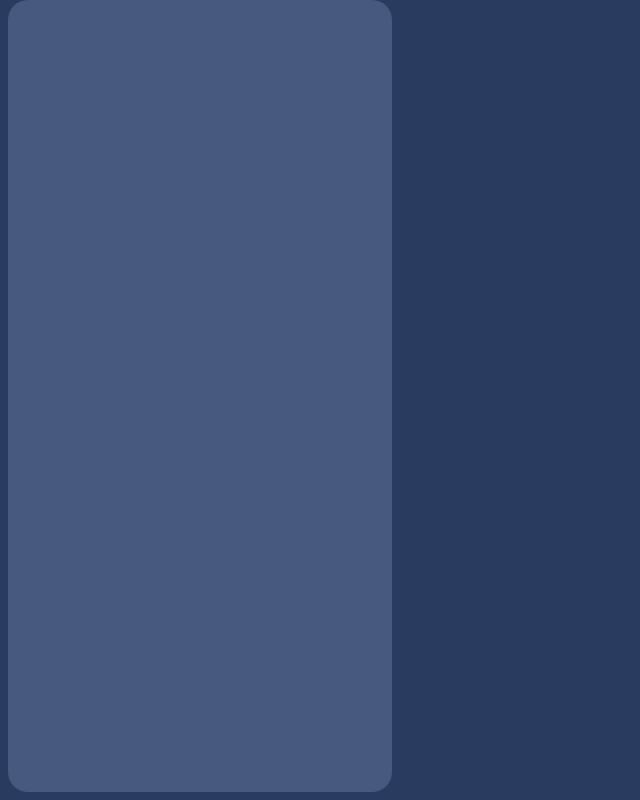
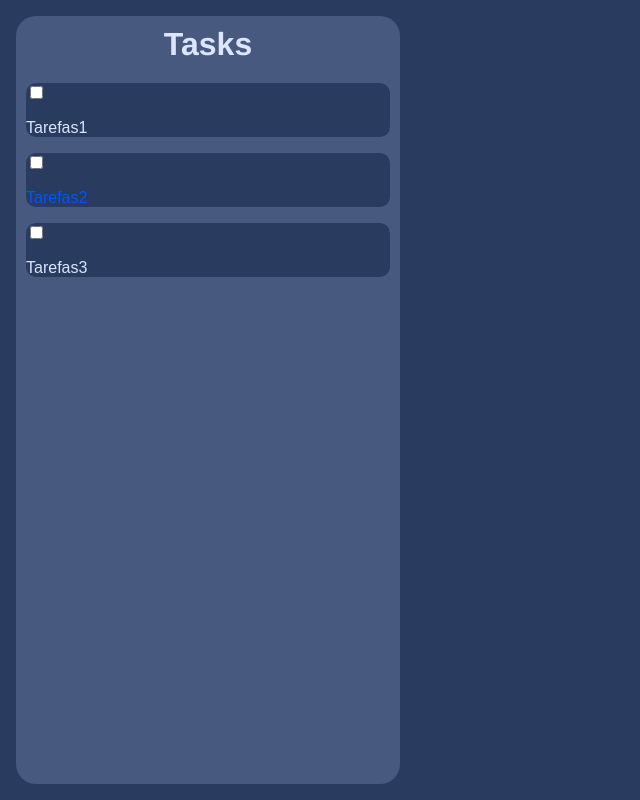
Before and after one commit to MSechineli/Projeto-Integrador---2021-1, a React (Create React App) app in the folder frontend/: page / in a window 1280 px wide. Shown: the whole page, without its empty margins (0-640 px from the left). Built offline with nearby package versions, Linux system fonts and the light colour scheme.

Commit message:
Começando a listagem de tarefas

```diff
--- a/frontend/src/components/ToDoList/ToDoList.tsx
+++ b/frontend/src/components/ToDoList/ToDoList.tsx
@@ -1,11 +1,47 @@
 import React from 'react'
-import { Teste, Box } from './ToDoListStyle'
+import { Title, Box, ContainerTask, ListTask } from './ToDoListStyle'
+
+
 
 const ToDoList: React.FC = () => {
 
+  var teste = [
+    {
+      id: 1,
+      nome: "Tarefas1",
+      descricao: "Fazer funcionar",
+      data: "11/07/2017"
+    },
+    {
+      id: 2,
+      nome: "Tarefas2",
+      descricao: "Fazer funcionar",
+      data: "11/07/2017"
+    },
+    {
+      id: 3,
+      nome: "Tarefas3",
+      descricao: "Fazer funcionar",
+      data: "11/07/2017"
+    }
+  ]
+
+  let listaDeTarefas = teste.map((tarefa) => {
+    var color = tarefa.id%2 ? "#DBE6FD" : "#0055ff"
+
+    return (
+      <ContainerTask key={tarefa.id.toString()}>
+        <input type="checkbox"></input>
+        <p style={{color: color}}>{tarefa.nome}</p>
+
+      </ContainerTask>
+    )
+  })
+
   return (
     <Box>
-      {/* <Teste>Olá Mundinho feliz</Teste> */}
+      <Title>Tasks</Title>
+      <ListTask>{listaDeTarefas}</ListTask>
     </Box>
   )
 }
--- a/frontend/src/components/ToDoList/ToDoListStyle.ts
+++ b/frontend/src/components/ToDoList/ToDoListStyle.ts
@@ -1,15 +1,35 @@
 import styled from "styled-components"
 
 export const Box = styled.div`
+  margin: 2vh;
   box-sizing: border-box;
   border-radius: 20px;
   width: 30%;
-  margin-left: 1vh;
-  height: 99.0vh;
+  height: 96.0vh;
   background-color: #47597E;
 `
 
-export const Teste = styled.div`
-  color:white;
+export const Title = styled.h1`
+  padding: 10px;
+  margin: 0;
+  text-align: center;
+  color:#DBE6FD;
   font-family: 'Franklin Gothic Medium', 'Arial Narrow', Arial, sans-serif;
 `
+
+export const ListTask = styled.ul`
+  margin: 0;
+  padding: 0;
+`
+
+export const ContainerTask = styled.li`
+  border-radius: 10px;
+  margin: 10px;
+  background-color: #293B5F;
+  list-style: none;
+`
+
+export const TaskTitle = styled.h2`
+  margin: 0;
+  text-align: left;
+`
```
Also changed, not shown: frontend/src/globalStyle.ts (+4 -4 lines).
